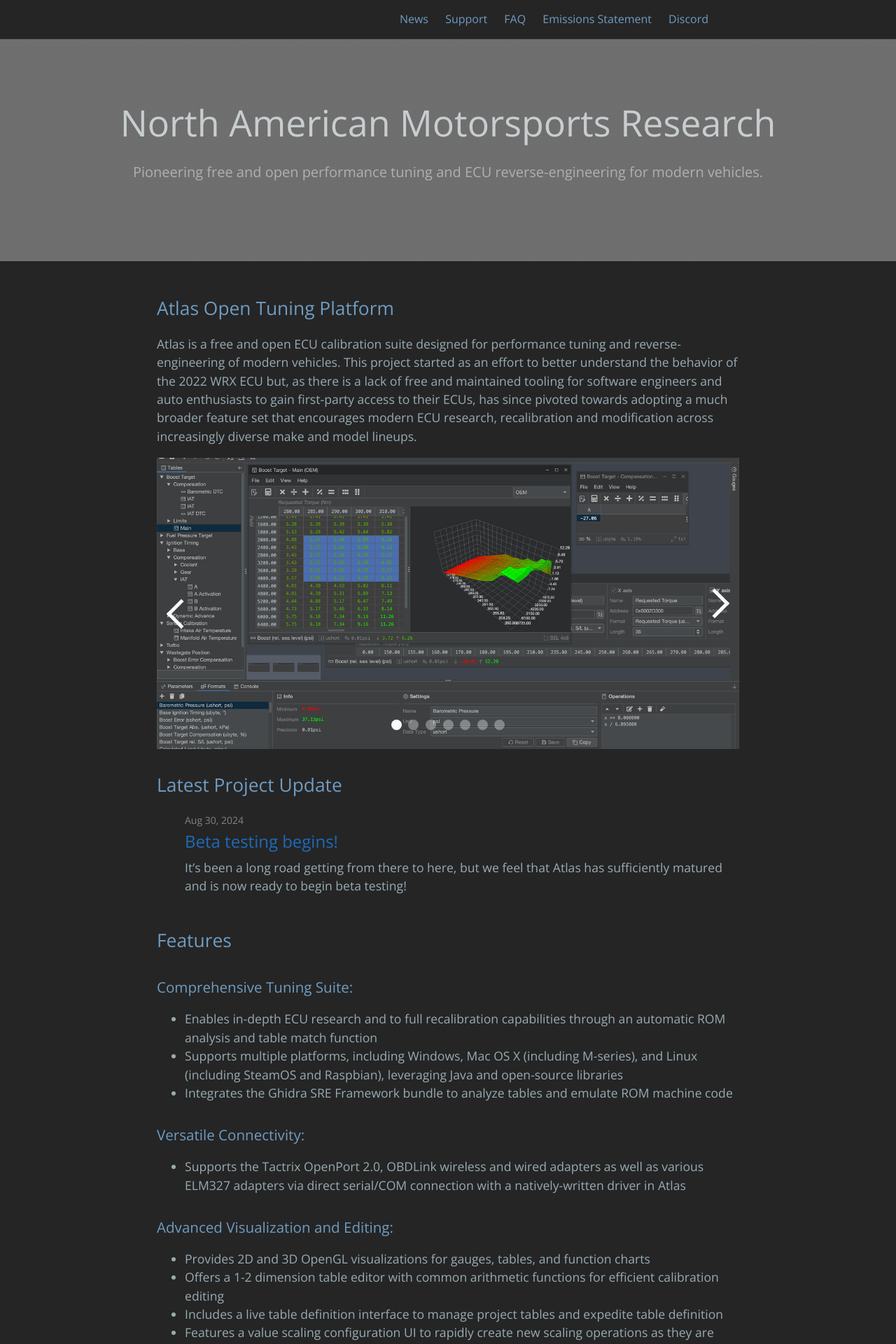
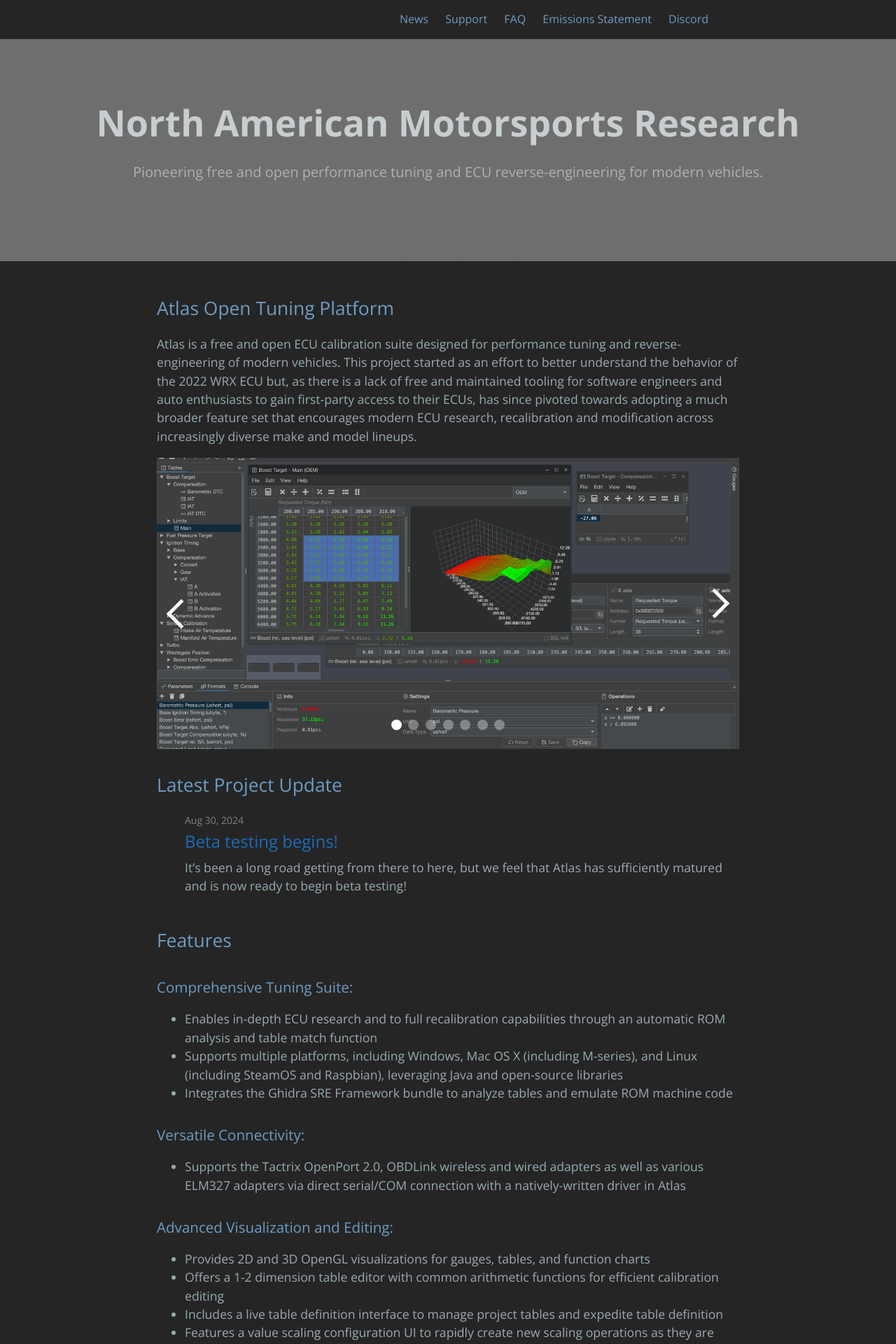
Before and after one commit to atlas-tuning/atlas-public, a Jekyll site: the page built from docs/index.md, in a window 1280 px wide. Shown: the top 1920 px of the page at 70% size. Built offline with Jekyll 4.4.1, drawn with Linux system fonts in a browser that asks for light colours.

Commit message:
Update default.html

```diff
--- a/docs/_layouts/default.html
+++ b/docs/_layouts/default.html
@@ -59,11 +59,7 @@
         {% endif %}
 
         <section class="page-header">
-            {% if page.layout == 'home' %}
-            <logo class="project-name">{{ page-title }}</logo>
-            {% else %}
             <h1 class="project-name">{{ page-title }}</h1>
-            {% endif %}
             <h2 class="project-tagline">{{ page-tagline }}</h2>
             {% if page.layout == 'home' and site.github.is_project_page %}
             <a href="{{ site.github.repository_url }}" class="btn">View on GitHub</a>
```
